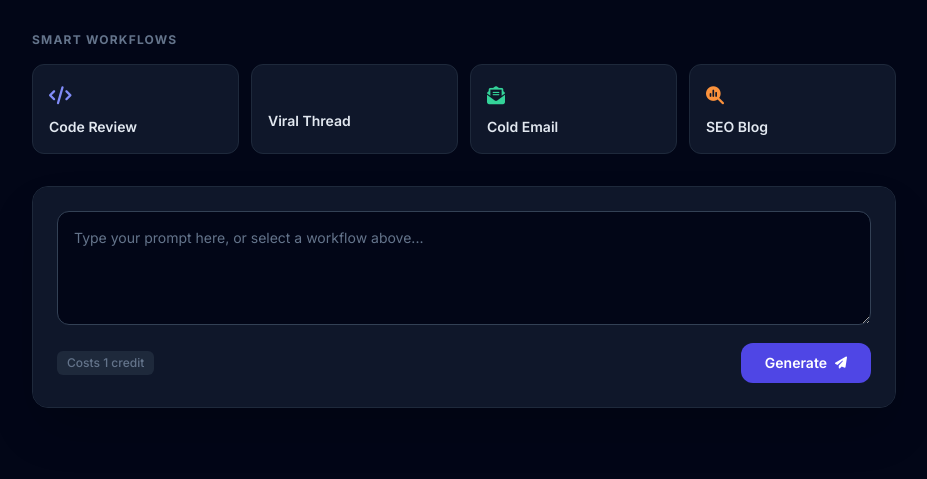
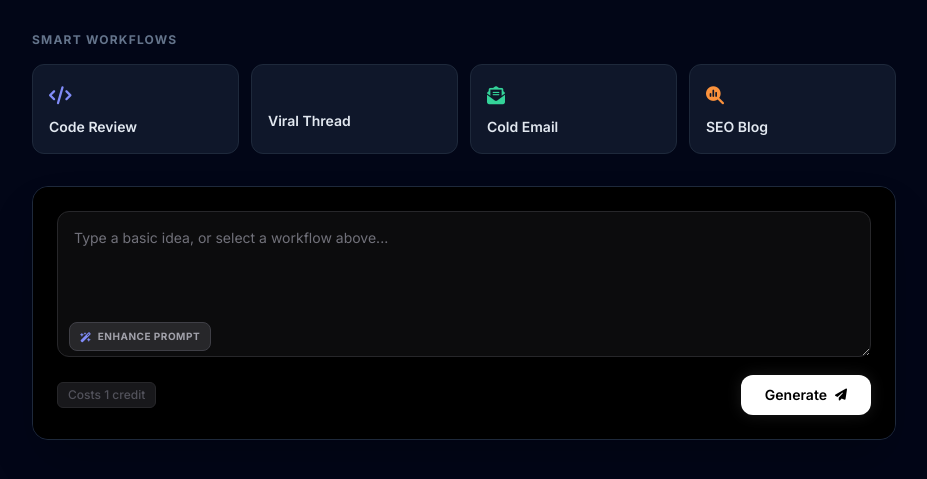
Before and after one commit to official-Ayush/AI-Saas, a Django app: page /dashboard/ in a window 1280 px wide. Shown: the part 65-544 px from the top of the page, without its empty margins (176-1103 px from the left). Run offline with Django 5.2, Linux system fonts and the light colour scheme; the visitor is signed in with stand-in values (Sample User, id 1); some libraries are stand-ins or nearby versions.

Commit message:
changes to dash land views and urls

```diff
--- a/saas_app/templates/saas_app/dashboard.html
+++ b/saas_app/templates/saas_app/dashboard.html
@@ -111,16 +111,26 @@
             </div>
 
             <!-- Input Form Area -->
-            <div class="p-4 sm:p-6 bg-slate-900">
+           <!-- Input Form Area -->
+            <div class="p-4 sm:p-6 bg-black">
                 <form id="ai-form" class="relative">
                     {% csrf_token %}
-                    <textarea id="prompt-input" rows="4"
-                              class="w-full bg-slate-950 border border-slate-700 rounded-xl p-4 pr-12 text-sm text-slate-100 placeholder-slate-500 focus:outline-none focus:border-indigo-500 focus:ring-1 focus:ring-indigo-500 transition-all resize-y"
-                              placeholder="Type your prompt here, or select a workflow above..." required></textarea>
+
+                    <div class="relative">
+                        <textarea id="prompt-input" rows="4"
+                                  class="w-full bg-zinc-900/50 border border-zinc-800 rounded-xl p-4 pb-12 text-sm text-zinc-100 placeholder-zinc-500 focus:outline-none focus:border-zinc-500 focus:ring-1 focus:ring-zinc-500 transition-all resize-y"
+                                  placeholder="Type a basic idea, or select a workflow above..." required></textarea>
+
+                        <!-- Magic Optimize Button -->
+                        <button type="button" onclick="optimizePrompt()" id="optimize-btn" class="absolute bottom-3 left-3 flex items-center space-x-1.5 text-[10px] font-bold uppercase tracking-wider bg-zinc-800 hover:bg-zinc-700 text-zinc-400 hover:text-white px-2.5 py-1.5 rounded-lg transition-colors border border-zinc-700">
+                            <i class="fa-solid fa-wand-magic-sparkles text-indigo-400"></i>
+                            <span id="optimize-text">Enhance Prompt</span>
+                        </button>
+                    </div>
 
                     <div class="flex items-center justify-between mt-3">
-                        <span class="text-xs font-medium text-slate-500 bg-slate-800 px-2.5 py-1 rounded-md">Costs 1 credit</span>
-                        <button type="submit" id="submit-btn" class="bg-indigo-600 hover:bg-indigo-500 text-white font-semibold text-sm px-6 py-2.5 rounded-xl transition-all flex items-center space-x-2">
+                        <span class="text-xs font-medium text-zinc-600 bg-zinc-900 border border-zinc-800 px-2.5 py-1 rounded-md">Costs 1 credit</span>
+                        <button type="submit" id="submit-btn" class="bg-white hover:bg-zinc-200 text-black font-semibold text-sm px-6 py-2.5 rounded-xl transition-all flex items-center space-x-2 shadow-[0_0_15px_rgba(255,255,255,0.1)]">
                             <span>Generate</span>
                             <i class="fa-solid fa-paper-plane text-xs"></i>
                         </button>
@@ -246,6 +256,52 @@
             copyText.innerText = 'Copied!';
             setTimeout(() => { copyText.innerText = 'Copy'; }, 2000);
         }
+
+        // 4. Magic Prompt Optimizer
+        async function optimizePrompt() {
+            const textarea = document.getElementById('prompt-input');
+            const btn = document.getElementById('optimize-btn');
+            const btnText = document.getElementById('optimize-text');
+            const csrfToken = document.querySelector('[name=csrfmiddlewaretoken]').value;
+            const originalText = textarea.value.trim();
+
+            if (originalText.length < 3) {
+                alert("Please type a few words to optimize first!");
+                return;
+            }
+
+            // UI Loading state
+            const originalBtnHtml = btn.innerHTML;
+            btn.disabled = true;
+            btn.innerHTML = '<i class="fa-solid fa-spinner fa-spin text-indigo-400"></i><span>Enhancing...</span>';
+
+            try {
+                const response = await fetch("{% url 'optimize_prompt' %}", {
+                    method: 'POST',
+                    headers: {
+                        'Content-Type': 'application/json',
+                        'X-CSRFToken': csrfToken
+                    },
+                    body: JSON.stringify({ prompt: originalText })
+                });
+
+                const data = await response.json();
+
+                if (response.ok) {
+                    // Type out the new prompt smoothly
+                    textarea.value = data.optimized_prompt;
+                    textarea.classList.add('bg-indigo-900/10', 'border-indigo-500/50');
+                    setTimeout(() => textarea.classList.remove('bg-indigo-900/10', 'border-indigo-500/50'), 1500);
+                } else {
+                    alert(data.error);
+                }
+            } catch (error) {
+                alert("Failed to connect to the optimizer.");
+            } finally {
+                btn.disabled = false;
+                btn.innerHTML = originalBtnHtml;
+            }
+        }
     </script>
 </body>
 </html>
--- a/saas_app/urls.py
+++ b/saas_app/urls.py
@@ -13,4 +13,5 @@ urlpatterns = [
 
     path('checkout/', views.create_checkout_session, name='checkout'),
     path('webhook/', views.gumroad_webhook, name='webhook'),
+    path('optimize/', views.optimize_prompt, name='optimize_prompt'),
 ]
--- a/saas_app/views.py
+++ b/saas_app/views.py
@@ -163,3 +163,40 @@ def gumroad_webhook(request):
             except User.DoesNotExist:
                 return HttpResponse("User not found", status=404)
     return HttpResponse("Method not allowed", status=405)
+
+@login_required
+def optimize_prompt(request):
+    """
+    Takes a rough user prompt and uses AI to rewrite it into an expert-level prompt.
+    """
+    if request.method == "POST":
+        try:
+            data = json.loads(request.body)
+            raw_prompt = data.get("prompt")
+
+            if not raw_prompt or len(raw_prompt) < 3:
+                return JsonResponse({"error": "Please type a few words first!"}, status=400)
+
+            # System prompt instructing the AI to act as a prompt engineer
+            system_msg = "You are an expert AI prompt engineer. The user will give you a basic idea. Rewrite it into a highly detailed, professional, and clear prompt. Do not answer the prompt itself. Just provide the improved prompt text. Do not include quotes or intro text."
+
+            response = client.chat_completion(
+                messages=[
+                    {"role": "system", "content": system_msg},
+                    {"role": "user", "content": f"Optimize this: {raw_prompt}"}
+                ],
+                max_tokens=200
+            )
+
+            optimized_text = response.choices[0].message.content.strip()
+
+            # Remove leading/trailing quotes if the AI adds them
+            if optimized_text.startswith('"') and optimized_text.endswith('"'):
+                optimized_text = optimized_text[1:-1]
+
+            return JsonResponse({"optimized_prompt": optimized_text})
+
+        except Exception as e:
+            return JsonResponse({"error": "Failed to optimize."}, status=400)
+
+    return JsonResponse({"error": "Invalid request method"}, status=405)
```
Also changed, not shown: saas_app/templates/saas_app/landing.html (+9 -1 lines).
